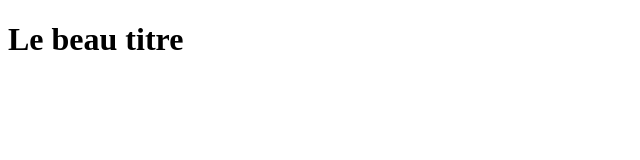
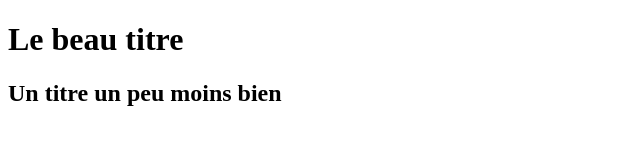
Before and after one commit to lucas-gtd/helloWorld, a plain HTML site: page index.html in a window 1280 px wide. Shown: the whole page, without its empty margins (0-640 px from the left). Drawn offline with Linux system fonts and the light colour scheme.

Commit message:
added a brand new title in my website !
added <h2>

```diff
--- a/index.html
+++ b/index.html
@@ -13,6 +13,8 @@
 
   <h1>Le beau titre</h1>
 
+  <h2>Un titre un peu moins bien</h2>
+
 </div>
 
 <script>
```
